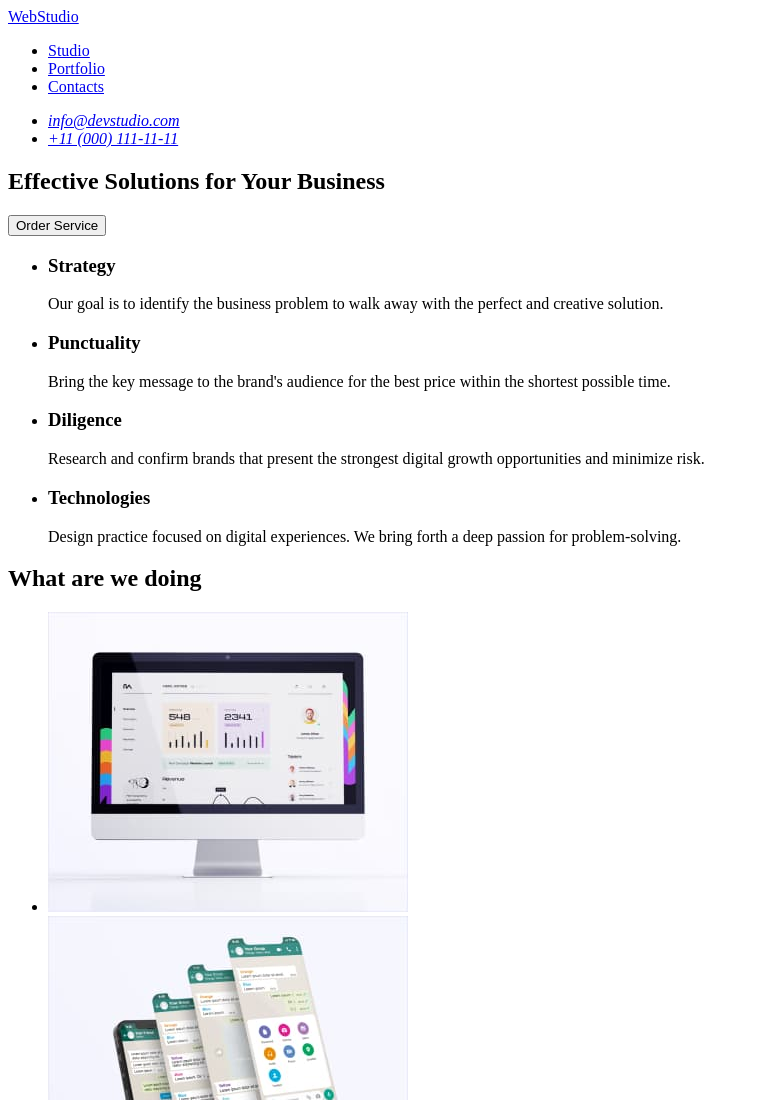
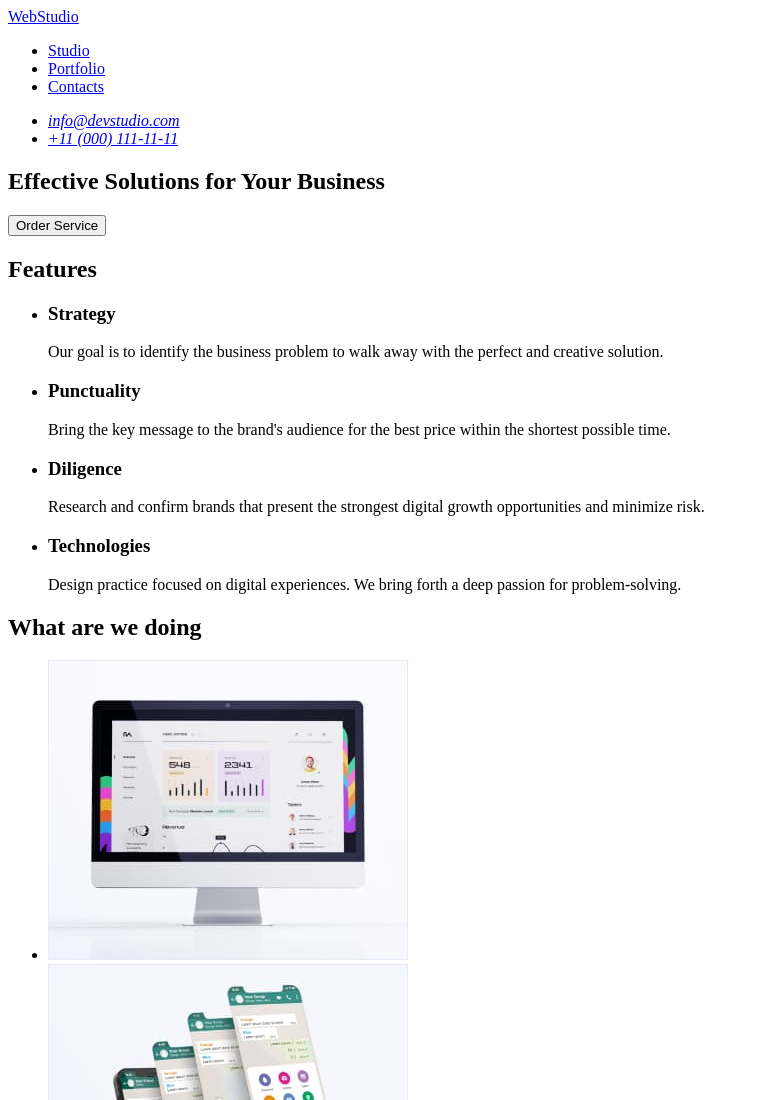
Before and after one commit to ksholovko/goit-markup-hw-01, a plain HTML site: page index.html in a window 1280 px wide. Shown: the top 1100 px of the page, without its empty margins (0-759 px from the left). Drawn offline with Linux system fonts and the light colour scheme.

Commit message:
Update index.html

```diff
--- a/index.html
+++ b/index.html
@@ -33,6 +33,7 @@
         <button type="button">Order Service</button>
       </section>
       <section>
+        <h2>Features</h2>
         <ul>
           <li>
             <h3>Strategy</h3>
```
